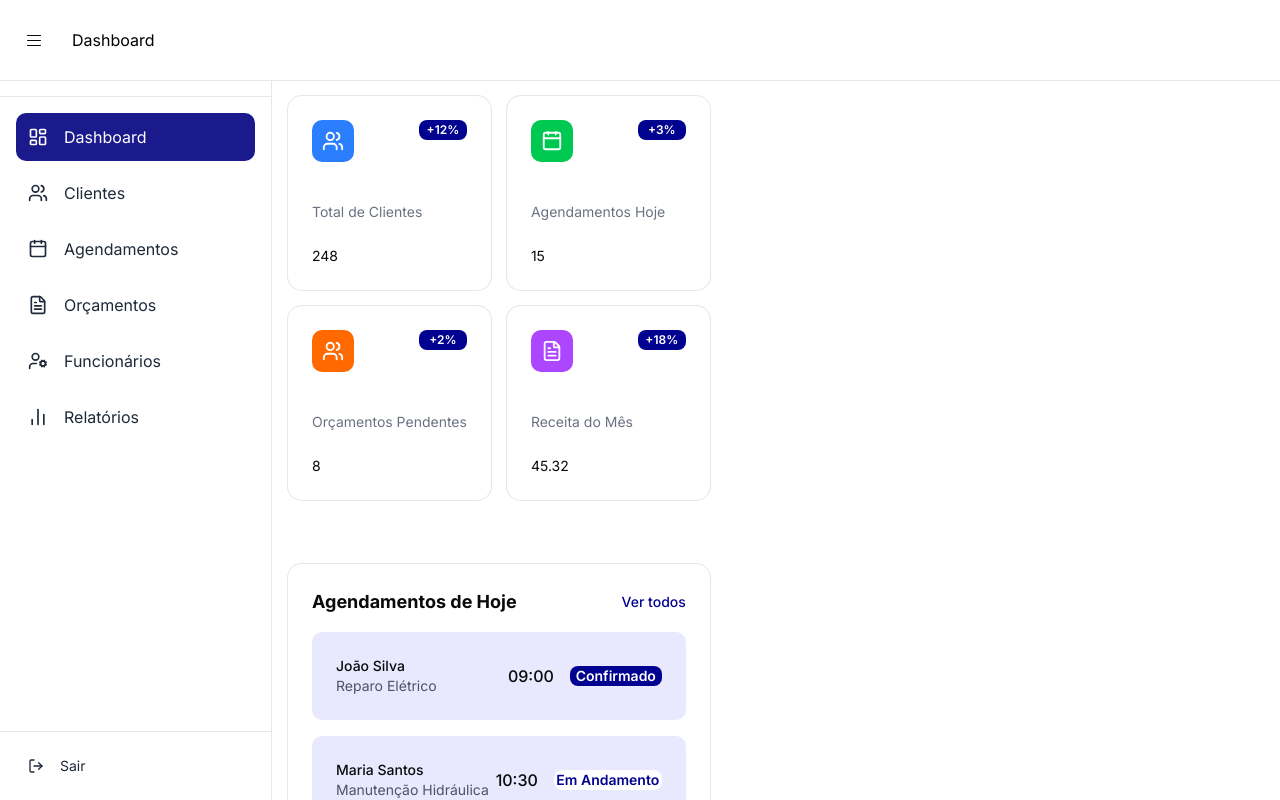
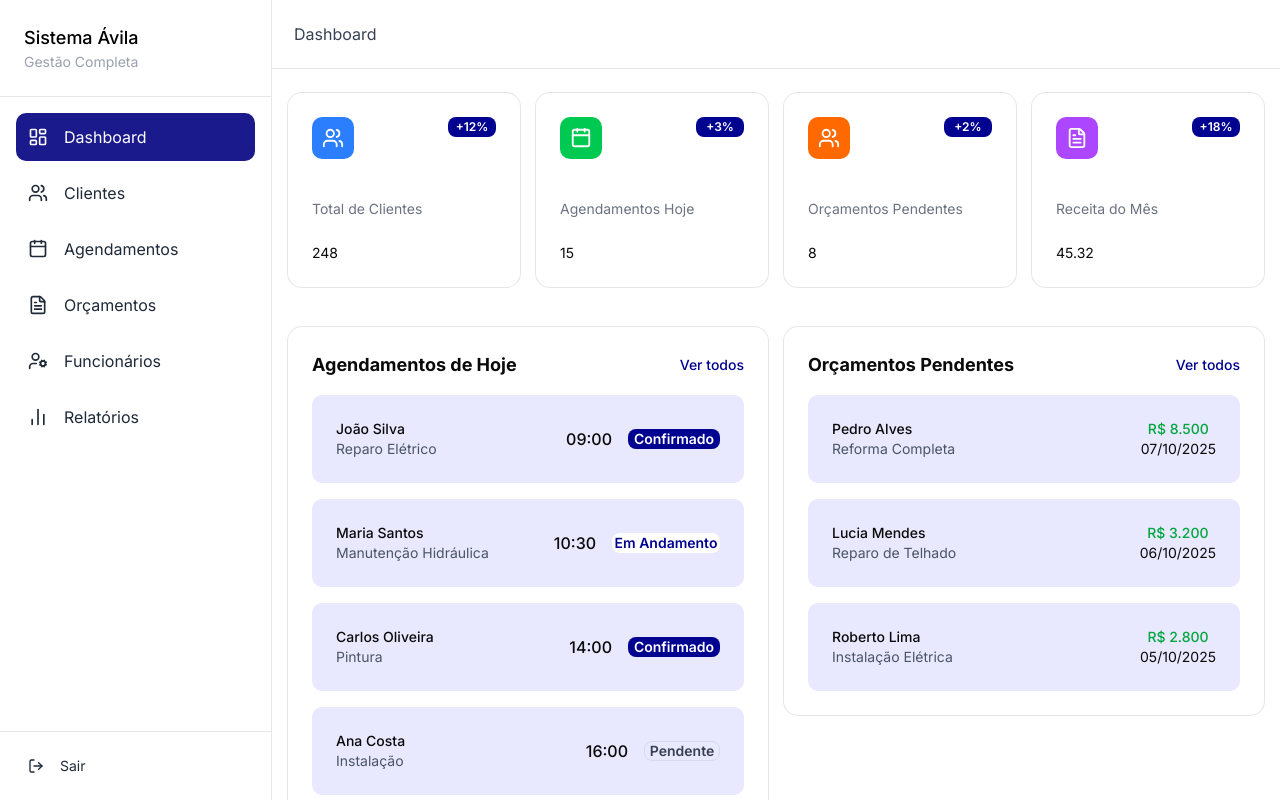
Before and after one commit to danielqueirozc/system-rh, a Next.js app in the folder web/: page /dashboard in a window 1280 px wide. Shown: the top 800 px of the page. Built offline with nearby package versions, Linux system fonts and the light colour scheme.

Commit message:
refactor: remove duplicated navbar/header from dashboard page

```diff
--- a/web/app/(employee)/dashboard/page.tsx
+++ b/web/app/(employee)/dashboard/page.tsx
@@ -3,25 +3,78 @@
 import { CardDashboard } from "@/app/components/card-dashboard";
 import { CardTodaySchedule } from "@/app/components/card-today schedule";
 import { Calendar, FileText, Users } from "lucide-react";
-import { useState } from "react";
+import { Fragment, useEffect, useState } from "react";
 import { CardPendingBudgets } from "@/app/components/ui/card-pending-bugets";
-import { usePathname } from "next/navigation";
-import { HeaderMobile } from "@/app/components/header-mobile";
 
 export default function Dashboard() {
   const [isOpen, setIsOpen] = useState<boolean>(false)
-  const route = usePathname()
+  const [windowWidth, setWindowWidth] = useState(window.innerWidth)
+
 
   function handleOpen() {
     setIsOpen(!isOpen)
   }
 
+  useEffect(() => {
+    function handleResize() {
+      setWindowWidth(window.innerWidth)
+    }
+
+    window.addEventListener('resize', handleResize)
+
+    return () => window.removeEventListener('resize', handleResize)
+  }, [])
+
   return (
-    <div className="flex flex-col">
-      <HeaderMobile title='Dashboard' />
+    <Fragment>
+      {windowWidth >= 1024 ? (
+        <div className="flex-1 flex flex-col gap-2">
+          <header className="p-5.5 text-gray-700 border-b border-gray-200">
+            Dashboard
+          </header>
 
-      <main className="flex flex-col gap-8 pt-20">
-        <div className="p-4 grid grid-cols-1 md:grid-cols-2 gap-4">
+          <div className="p-4 grid grid-cols-4 gap-4">
+            <CardDashboard
+              number={12}
+              name='Total de Clientes'
+              totalClients={248}
+              background="bg-[#2B7FFF]"
+              icon={<Users color="white" size={22} />}
+            />
+
+            <CardDashboard
+              number={3}
+              name='Agendamentos Hoje'
+              totalClients={15}
+              background="bg-[#00C951]"
+              icon={<Calendar color="white" size={22} />}
+            />
+
+            <CardDashboard
+              number={2}
+              name='Orçamentos Pendentes'
+              totalClients={8}
+              background="bg-[#FF6900]"
+              icon={<Users color="white" size={22} />}
+            />
+
+            <CardDashboard
+              number={18}
+              name='Receita do Mês'
+              totalClients={45.320}
+              background="bg-[#AD46FF]"
+              icon={<FileText color="white" size={22} />}
+            />
+          </div>
+
+          <div className="p-4 grid grid-cols-2 gap-4">
+            <CardTodaySchedule />
+            <CardPendingBudgets />
+          </div>
+        </div>
+      ) : (
+        <div className="flex flex-col gap-8 pt-20">
+          <div className="p-4 flex flex-col gap-4">
             <CardDashboard
               number={12}
               name='Total de Clientes'
@@ -59,7 +112,8 @@ export default function Dashboard() {
             <CardTodaySchedule />
             <CardPendingBudgets />
           </div>
-      </main>
         </div>
+      ) }
+    </Fragment>
   )
 }
```
Lines whose indentation alone changed are shown as unchanged.
